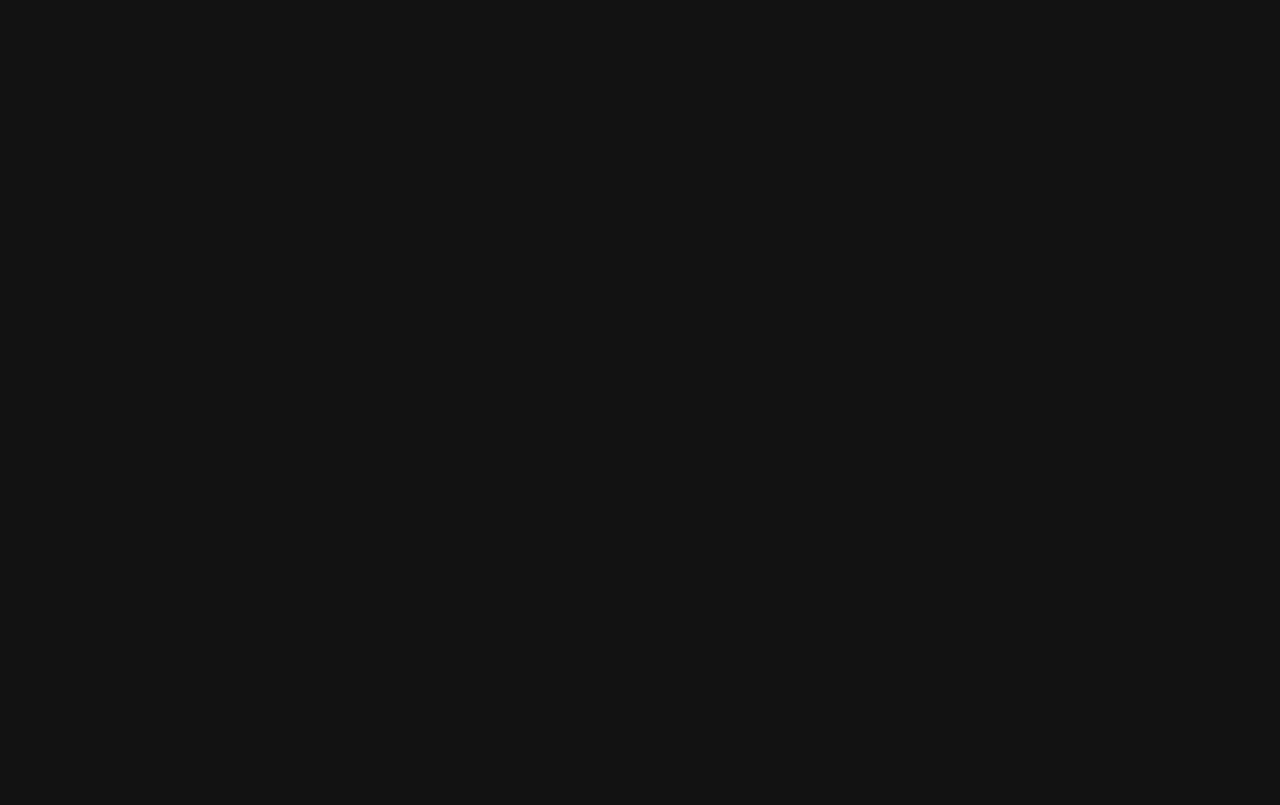
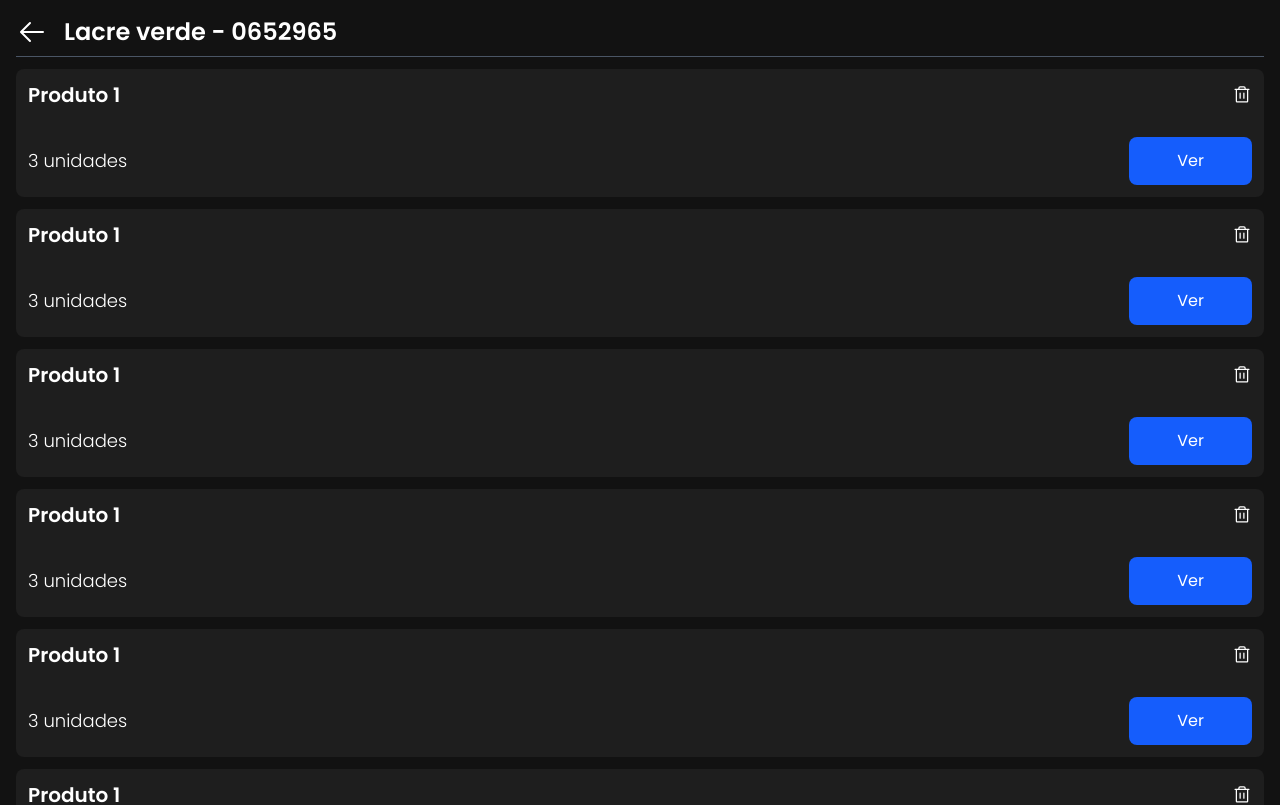
Before and after one commit to LeticiaBarbosa-dev/controle-de-trocas, a React (Vite) app: page /produtos-lancados in a window 1280 px wide. Before the commit this address had no page. Shown: the top 805 px of the page. Built offline with nearby package versions, Linux system fonts and the light colour scheme.

Commit message:
Criando página da Lista de Produtos lançados e componentes necessários

```diff
--- a/src/App.tsx
+++ b/src/App.tsx
@@ -1,6 +1,7 @@
 import { Routes, Route } from 'react-router-dom';
 import { Login } from './pages/Login';
 import { Trocas } from './pages/Trocas';
+import { ListaDeProdutos } from './pages/ListaDeProdutos';
 
 function App() {
   return (
@@ -8,6 +9,7 @@ function App() {
       <Routes>
         <Route path="/" element={<Login />} />
         <Route path="/trocas" element={<Trocas />} />
+        <Route path="/produtos-lancados" element={<ListaDeProdutos />} />
         {/* {/* <Route path="/sobre" element={<About />} /> */}
         {/* <Route path="/config" element={<Login2 />} />  */}
       </Routes>
--- /dev/null
+++ b/src/components/CardProduto.tsx
@@ -0,0 +1,21 @@
+import { TrashIcon } from "@phosphor-icons/react";
+
+export function CardProduto() {
+  return (
+    <div className="bg-[#1E1E1E] w-full p-3 rounded-lg flex flex-col gap-4">
+      <div className="flex justify-between items-center">
+        <h3 className="font-semibold text-xl">Produto 1</h3>
+        <TrashIcon size={20} />
+      </div>
+      <div className="flex justify-between items-center mt-3">
+        <span className="font-light text-lg">3 unidades</span>
+        <button
+          type="submit"
+          className="bg-blue-600 hover:bg-blue-700 px-12 py-3 rounded-lg transition-all cursor-pointer"
+        >
+          Ver
+        </button>
+      </div>
+    </div>
+  );
+}
--- /dev/null
+++ b/src/pages/ListaDeProdutos.tsx
@@ -0,0 +1,27 @@
+import { ArrowLeftIcon } from "@phosphor-icons/react";
+import { CardProduto } from "../components/CardProduto";
+
+export function ListaDeProdutos() {
+  return (
+    <div className="text-white h-screen flex flex-col p-4">
+      <div className="flex">
+        <ArrowLeftIcon size={32} />
+        <h1 className="ml-4 text-2xl font-semibold mb-2">
+          Lacre verde - 0652965
+        </h1>
+      </div>
+      <hr className="mb-3 text-gray-600" />
+      <div className="flex flex-col gap-3">
+        <CardProduto />
+        <CardProduto />
+        <CardProduto />
+        <CardProduto />
+        <CardProduto />
+        <CardProduto />
+      </div>
+      <button className="bg-blue-600 hover:bg-blue-700 px-12 py-3 rounded-lg transition-all cursor-pointer mt-8">
+        Adicionar produto
+      </button>
+    </div>
+  );
+}
```
